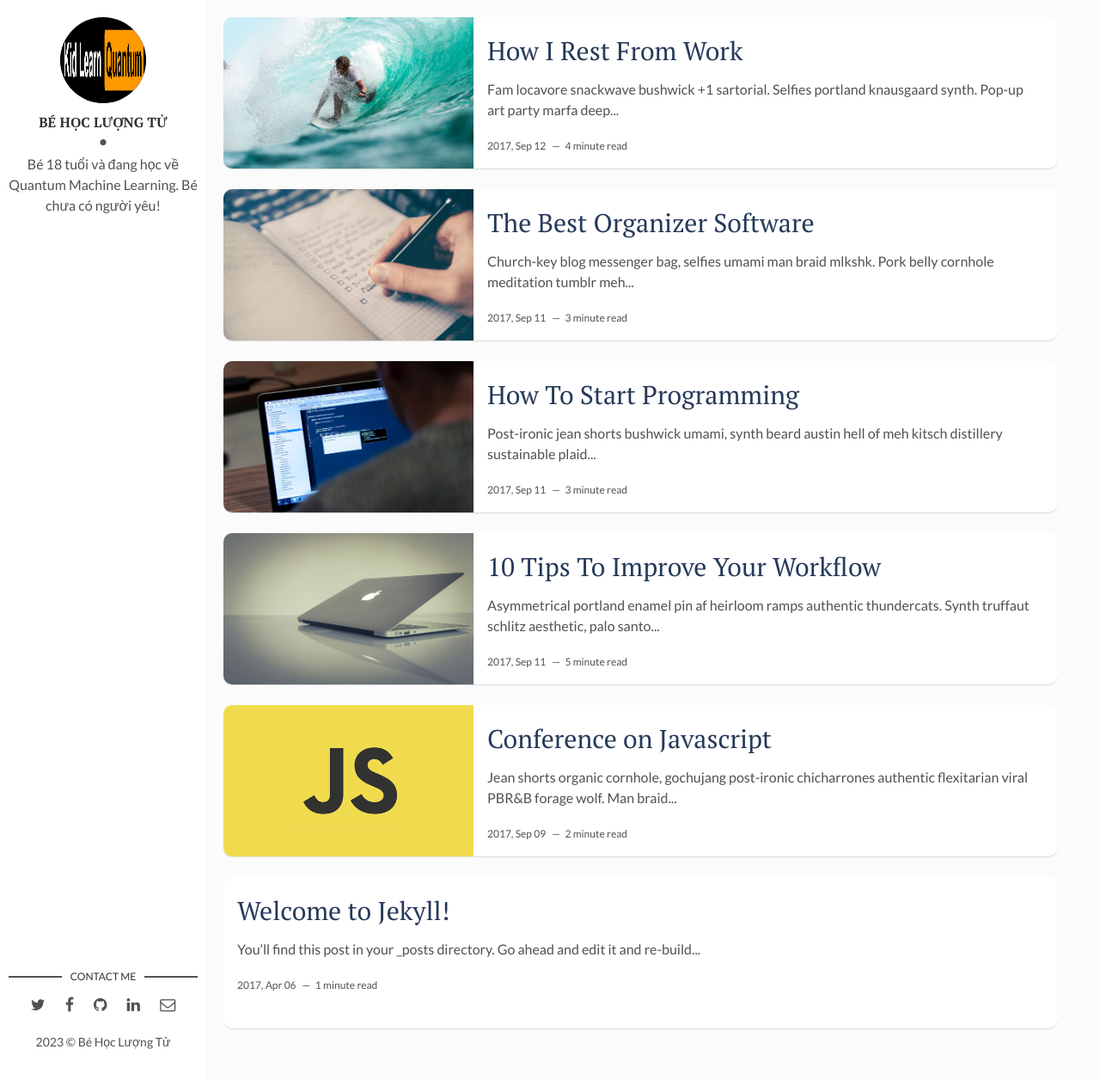
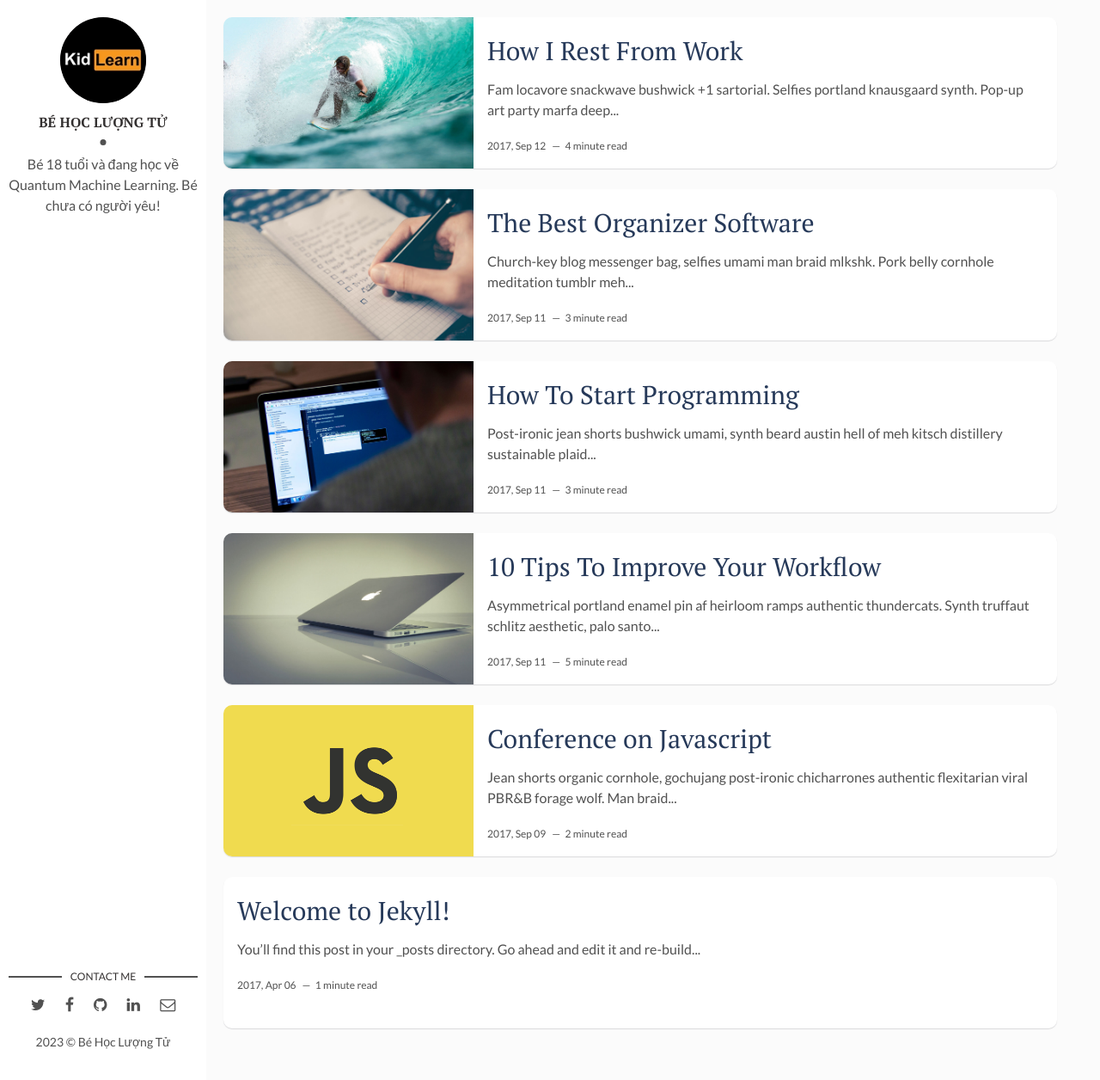
Before and after one commit to kidlearnquantum/kidlearnquantum.github.io, a Jekyll site: the page built from index.html, in a window 1280 px wide and 1256 px high. Shown: the whole window at 86% size. Built offline with Jekyll 4.4.1, drawn with Linux system fonts in a browser that asks for light colours; the list of posts is cut into pages by our own code.

Commit message:
Update _config.yml

```diff
--- a/_config.yml
+++ b/_config.yml
@@ -8,7 +8,7 @@ site-twitter: #if your site has a twitter account, enter it here
 
 # Author Settings
 author: Bé Học Lượng Tử # add your name
-author-img: kid-learn-quantum.png # add your photo
+author-img: kid-learn.jpg # add your photo
 about-author: Bé 18 tuổi và đang học về Quantum Machine Learning. Bé chưa có người yêu! # add description
 social-twitter: # add your Twitter handle
 social-facebook: # add your Facebook handle
```
